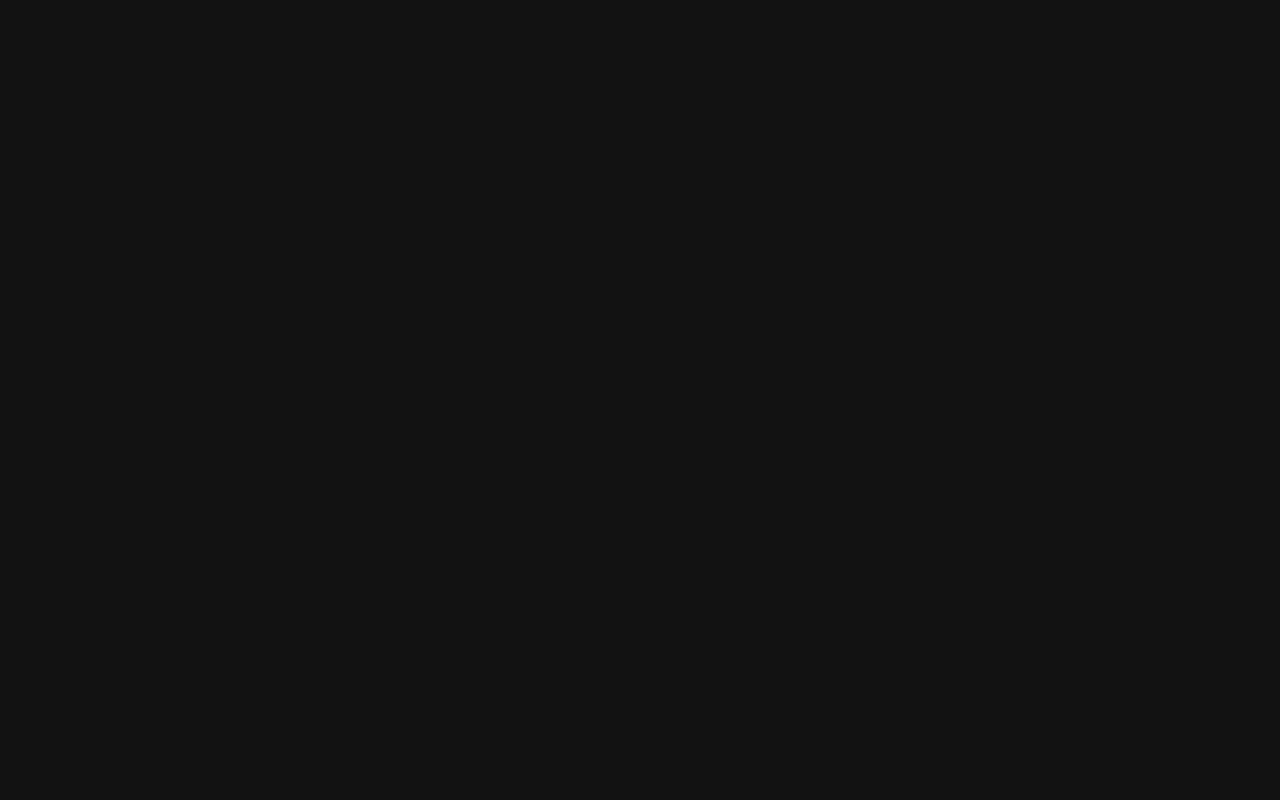
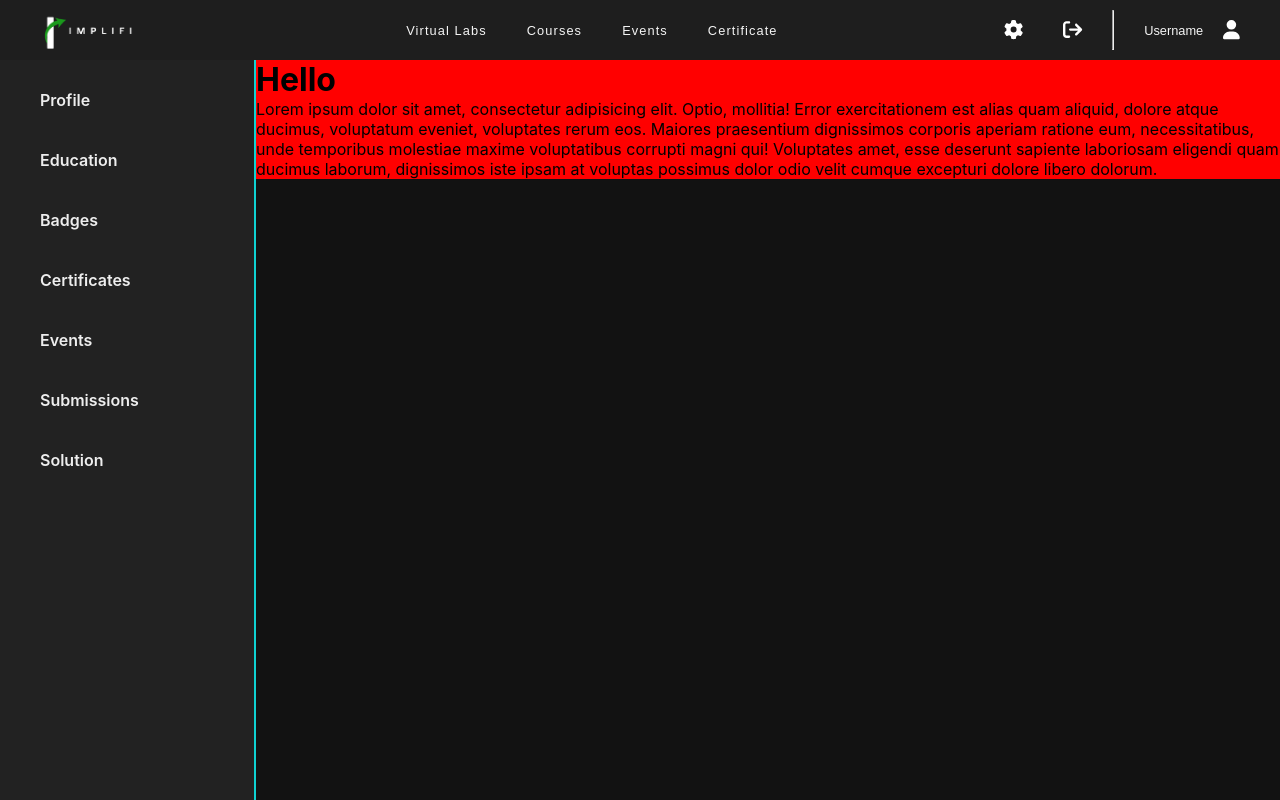
Before and after one commit to Danish0929x/Implifi, a React (Create React App) app: page /Profile in a window 1280 px wide. Before the commit this address had no page. Built offline with nearby package versions, Linux system fonts and the light colour scheme; sample sign-in values are in the browser's storage.

Commit message:
profile update

```diff
--- a/src/App.js
+++ b/src/App.js
@@ -41,6 +41,7 @@ function RouteHandler() {
       <Route exact path="/courses" element={<Courses />} />
       <Route exact path="/certificate" element={<Certificate />} />
       <Route exact path="/events" element={<Events />} />
+      <Route exact path="/Profile" element={<Profile/>} />
     </Routes>
   );
 }
--- a/src/pages/components/Navbar.js
+++ b/src/pages/components/Navbar.js
@@ -25,7 +25,7 @@ function Navbar() {
             <Link to="/events">Events</Link>
           </li>
           <li>
-            <Link to="/certificate">certificate</Link>
+            <Link to="/certificate">Certificate</Link>
           </li>
         </ul>
       </di>
```
